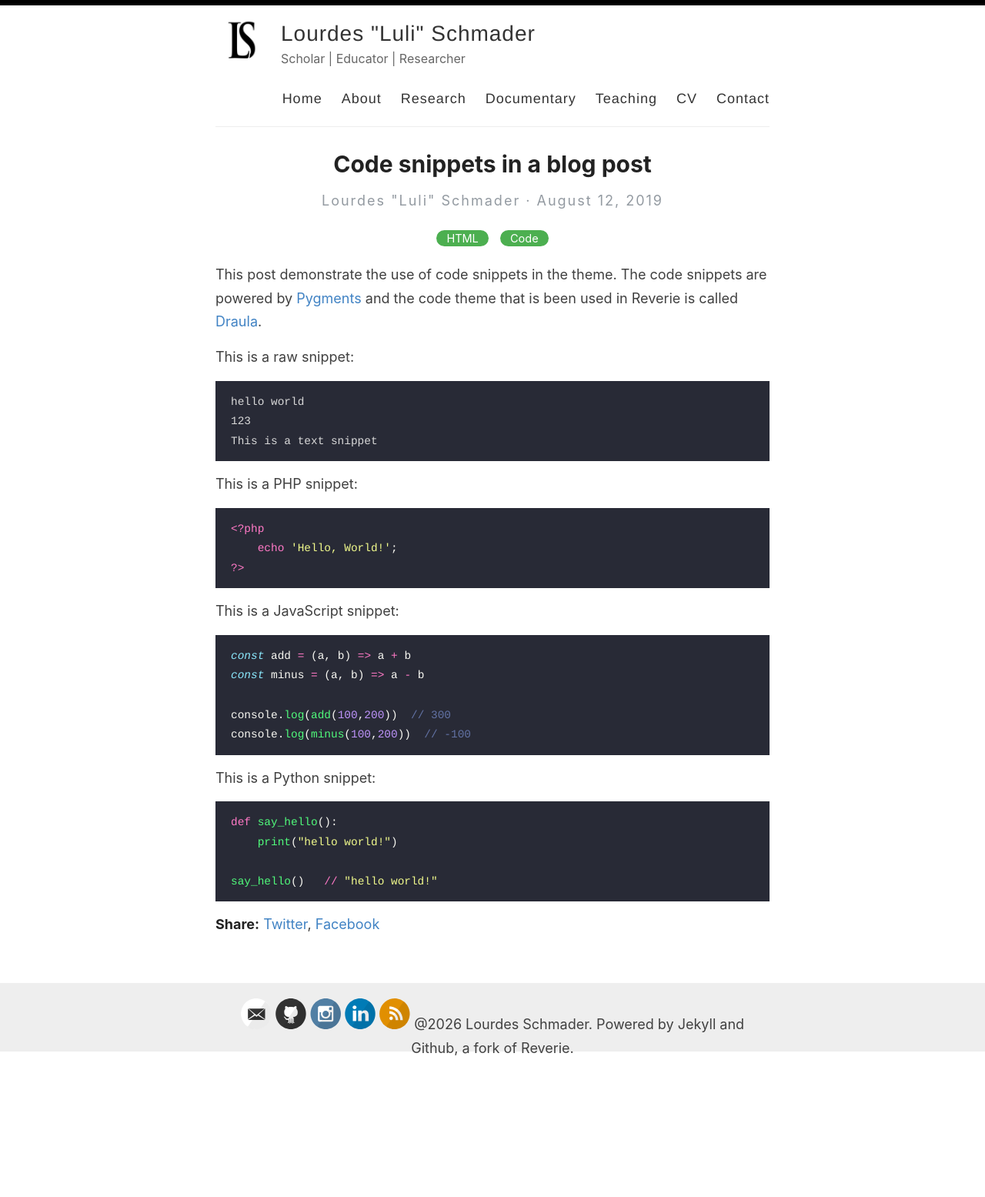
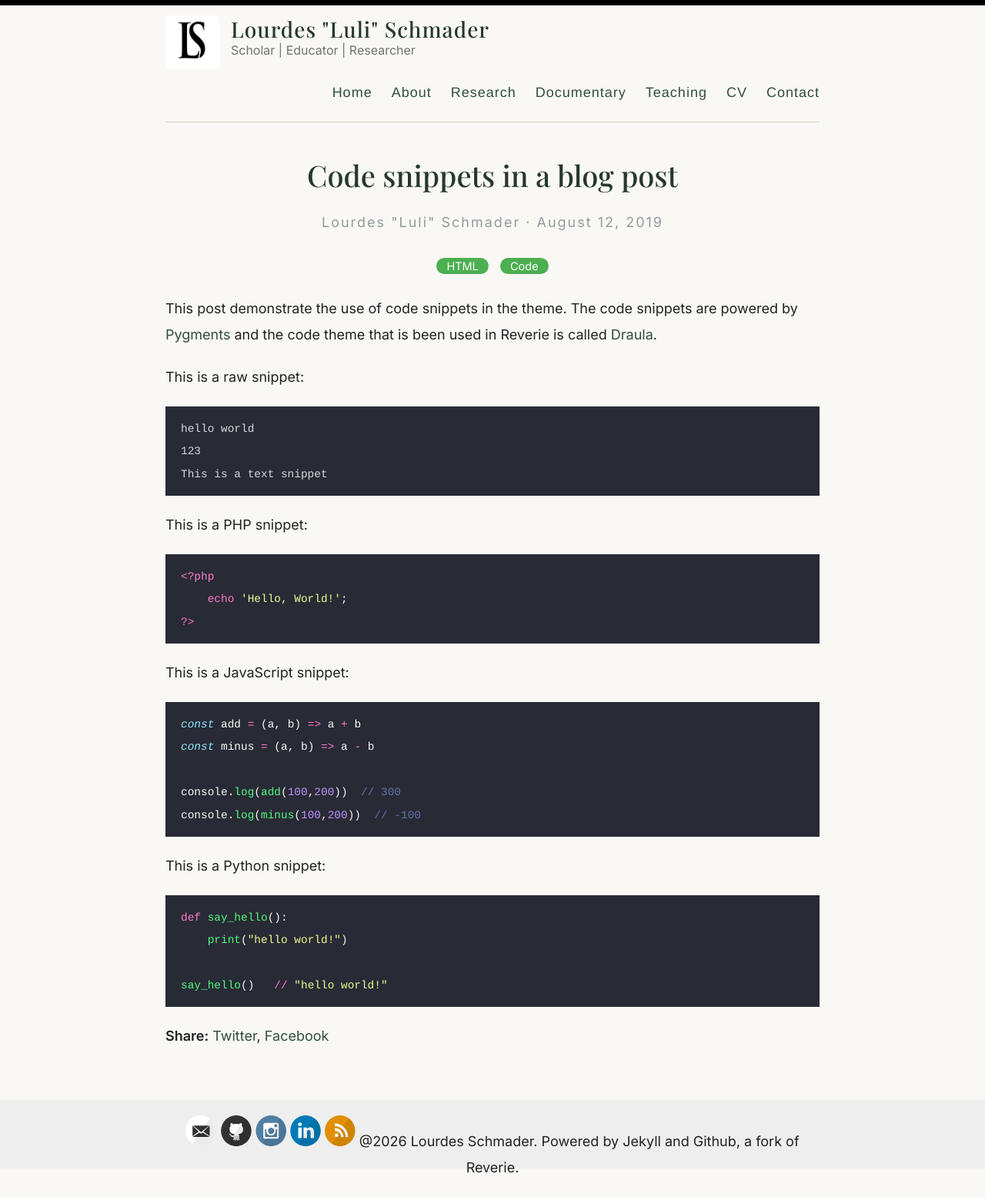
Before and after one commit to lulischmader/lulischmader.github.io, a Jekyll site: the page built from _posts/2019-8-12-code-snippets.md, in a window 1280 px wide. Shown: the whole page at 77% size. Built offline with Jekyll 4.4.1, drawn with Linux system fonts in a browser that asks for light colours; before the commit the page ends 1397 px from its top, so only the background shows below that.

Commit message:
Update style.scss

```diff
--- a/assets/style.scss
+++ b/assets/style.scss
@@ -1135,6 +1135,122 @@ Modules - reusable parts of our design
     transform: translateX(0);
   }
 }
+/************************************/
+/* LULI CUSTOM ACADEMIC SITE STYLES */
+/************************************/
+
+@import url('https://fonts.googleapis.com/css2?family=Inter:wght@400;500;600&family=Playfair+Display:wght@500;600&display=swap');
+
+body {
+  background-color: #faf8f4;
+  font-family: "Inter", -apple-system, BlinkMacSystemFont, "Segoe UI", Roboto, Helvetica, Arial, sans-serif;
+  color: #222;
+  line-height: 1.9;
+}
+
+.container {
+  max-width: 900px;
+  padding: 0 25px;
+}
+
+.page-content,
+.post {
+  max-width: 900px;
+  margin: auto;
+}
+
+h1, h2, h3,
+.page h1,
+.post h1 {
+  font-family: "Playfair Display", Georgia, serif;
+  color: #26382d;
+  font-weight: 500;
+  line-height: 1.25;
+  text-align: center;
+}
+
+h1 {
+  font-size: 38px;
+  margin-top: 2.5rem;
+}
+
+h2 {
+  font-size: 30px;
+}
+
+h3 {
+  font-size: 22px;
+}
+
+p {
+  margin: 1.3rem 0;
+}
+
+img {
+  max-width: 100%;
+  height: auto;
+  border-radius: 12px;
+}
+
+a {
+  color: #304d3d;
+
+  &:hover,
+  &:active {
+    color: #304d3d;
+    text-decoration: underline;
+  }
+}
+
+hr {
+  border: none;
+  border-top: 1px solid #d8d0c2;
+  margin: 3rem 0;
+}
+
+.wrapper-masthead {
+  margin-bottom: 45px;
+}
+
+.masthead {
+  border-bottom: 1px solid #d8d0c2;
+}
+
+.site-name {
+  font-family: "Playfair Display", Georgia, serif;
+  color: #26382d;
+  font-weight: 500;
+}
+
+.site-description {
+  color: #6f746d;
+}
+
+nav a {
+  color: #304d3d;
+  font-weight: 500;
+}
+
+@media (min-width: 769px) {
+  .post h2::before,
+  .post h2::after {
+    background: #b9c8b8;
+  }
+}
+
+ul, ol {
+  margin-bottom: 2rem;
+}
+
+li {
+  margin-bottom: 0.45rem;
+}
+
+// Settled on moving the import of syntax highlighting to the bottom of the CSS
+// ... Otherwise it really bloats up the top of the CSS file and makes it difficult to find the start
+//@import "highlights";
+@import "darcula";
+@import "svg-icons";
 
 
 // Settled on moving the import of syntax highlighting to the bottom of the CSS
```
